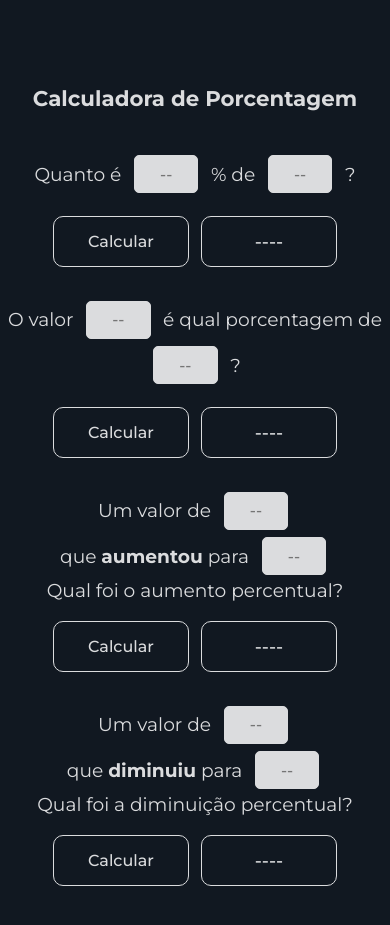
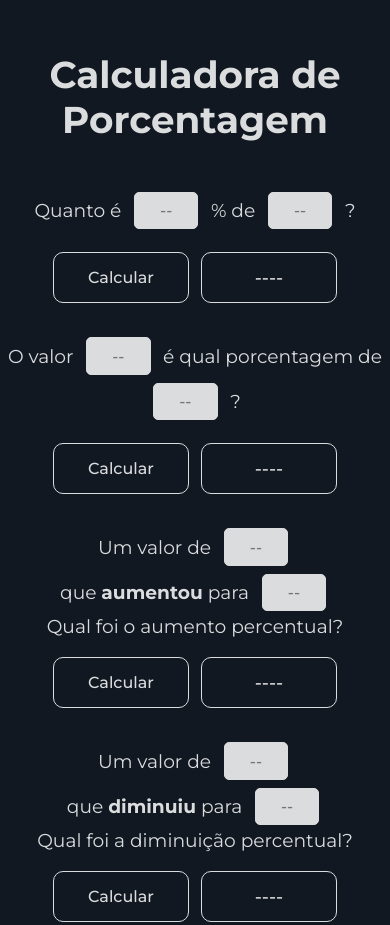
Before and after one commit to schumann7/InvestTools, a plain HTML site: page docs/pages/porcem.html in a window 390 px wide. Shown: the part 102-1027 px from the top of the page. Drawn offline with Linux system fonts and the light colour scheme.

Commit message:
adjust in font size

```diff
--- a/docs/styles/porcem.css
+++ b/docs/styles/porcem.css
@@ -39,7 +39,7 @@ a {
 h2 {
     color: #dbdcde;
     font-weight: 700;
-    font-size: 24pt;
+    font-size: 28pt;
     margin: 0% 0% 12% 0%;
     transition: ease-in 0.5s;
     text-align: center;
@@ -47,7 +47,7 @@ h2 {
 
 h2:hover {
     transition: ease-in 0.5s;
-    font-size: 26pt;
+    font-size: 30pt;
 }
 
 .input-group {
@@ -154,7 +154,6 @@ p {
     }
 
     h2 {
-        font-size: 16pt;
         margin: 5% 0 10%;
         text-align: center;
         transition: none;
```
